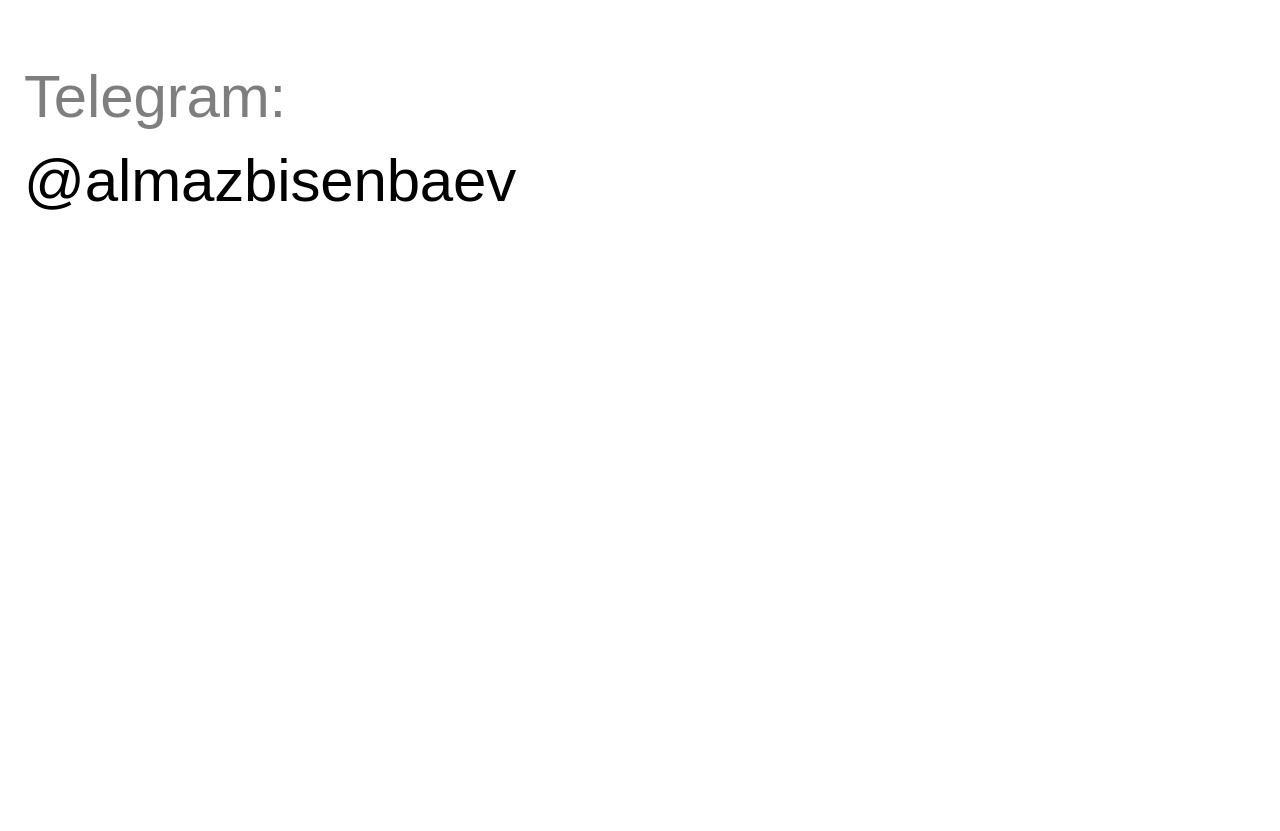
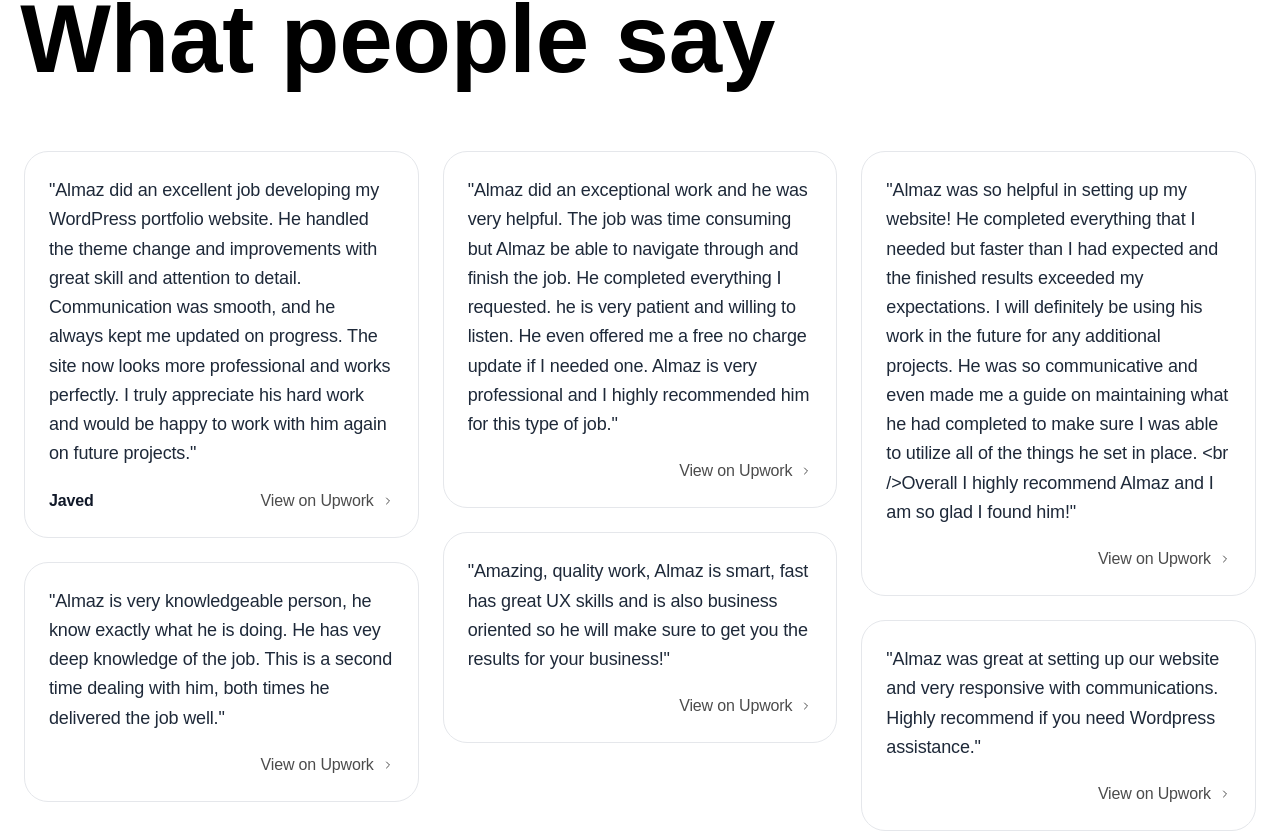
Before and after one commit to almazbisenbaev/almaz, a Next.js app: page / in a window 1280 px wide. Shown: the part 2956-3787 px from the top of the page. Before the commit the page ends 3247 px from the top, so only its background shows below. Built offline with nearby package versions, Linux system fonts and the light colour scheme; a web font is replaced by a local one.

Commit message:
Added reviews section

```diff
--- a/src/app/globals.css
+++ b/src/app/globals.css
@@ -71,43 +71,20 @@ a {
 .ff-display {
   font-family: var(--ff-display);
 }
-/*
-.grid {
-  display: flex;
-  flex-wrap: wrap;
-  margin: -20px;
+/* Reviews Masonry Layout */
+.reviews-masonry {
+  column-fill: balance;
 }
 
-.grid-item {
-  flex: 1;
-  padding: 20px;
+.review-card {
+  break-inside: avoid;
+  page-break-inside: avoid;
 }
 
-.grid-2x .grid-item {
-  max-width: 50%;
-  flex-basis: 50%;
-  width: 50%;
-} */
-
-/* @media (max-width: 991px) {
-
-  .grid {
-    margin: -10px;
-  }
-
-  .grid-item {
-    padding: 10px;
-  }
-
-  .grid-2x {
-    flex-direction: column;
-  }
-
-  .grid-2x .grid-item {
-    width: 100%;
-    max-width: 100%;
-  }
-} */
+/* Ensure proper spacing in masonry layout */
+.reviews-masonry > * {
+  margin-bottom: 1.5rem;
+}
 
 
 .section {
--- a/src/app/page.jsx
+++ b/src/app/page.jsx
@@ -14,6 +14,7 @@ import styles from "./page.module.css";
 
 // import EmblaCarousel from '@/components/SideProjectsCarousel';
 import LinkCard from '@/components/LinkCard';
+import ReviewsSection from '@/components/ReviewsSection';
 
 import { ChevronRight } from 'lucide-react';
 
@@ -300,11 +301,7 @@ export default function Home() {
         </div>
 
 
-        {/* <div className="section">
-          <div className="container mx-auto px-6 relative">
-
-          </div>
-        </div> */}
+        <ReviewsSection />
 
 
         <div className="section">
--- /dev/null
+++ b/src/components/ReviewsSection.jsx
@@ -0,0 +1,92 @@
+import { ChevronRight } from 'lucide-react';
+
+const reviewsData = [
+  {
+    id: 1,
+    name: "Javed",
+    review: "Almaz did an excellent job developing my WordPress portfolio website. He handled the theme change and improvements with great skill and attention to detail. Communication was smooth, and he always kept me updated on progress. The site now looks more professional and works perfectly. I truly appreciate his hard work and would be happy to work with him again on future projects.",
+    upworkLink: "https://www.upwork.com/freelancers/~01fc6ec6fb228858ff"
+  },
+  {
+    id: 2,
+    name: "",
+    review: "Almaz is very knowledgeable person, he know exactly what he is doing. He has vey deep knowledge of the job. This is a second time dealing with him, both times he delivered the job well.",
+    upworkLink: "https://www.upwork.com/freelancers/~01fc6ec6fb228858ff"
+  },
+  {
+    id: 3,
+    name: "",
+    review: "Almaz did an exceptional work and he was very helpful. The job was time consuming but Almaz be able to navigate through and finish the job. He completed everything I requested. he is very patient and willing to listen. He even offered me a free no charge update if I needed one. Almaz is very professional and I highly recommended him for this type of job.",
+    upworkLink: "https://www.upwork.com/freelancers/~01fc6ec6fb228858ff"
+  },
+  {
+    id: 4,
+    name: "",
+    review: "Amazing, quality work, Almaz is smart, fast has great UX skills and is also business oriented so he will make sure to get you the results for your business!",
+    upworkLink: "https://www.upwork.com/freelancers/~01fc6ec6fb228858ff"
+  },
+  {
+    id: 5,
+    name: "",
+    review: "Almaz was so helpful in setting up my website! He completed everything that I needed but faster than I had expected and the finished results exceeded my expectations. I will definitely be using his work in the future for any additional projects. He was so communicative and even made me a guide on maintaining what he had completed to make sure I was able to utilize all of the things he set in place. <br />Overall I highly recommend Almaz and I am so glad I found him!",
+    upworkLink: "https://www.upwork.com/freelancers/~01fc6ec6fb228858ff"
+  },
+  {
+    id: 6,
+    name: "",
+    review: "Almaz was great at setting up our website and very responsive with communications. Highly recommend if you need Wordpress assistance.",
+    upworkLink: "https://www.upwork.com/freelancers/~01fc6ec6fb228858ff"
+  },
+];
+
+const ReviewCard = ({ review, name, upworkLink }) => {
+  return (
+    <div className="review-card bg-white border border-gray-200 rounded-3xl p-6 hover:border-gray-300 transition-colors">
+      <div className="mb-5">
+        <p className="text-gray-800 text-lg leading-relaxed">"{review}"</p>
+      </div>
+      <div className="flex items-center justify-between">
+        <div>
+          <h4 className="font-semibold text-gray-900">{name}</h4>
+        </div>
+        <a
+          href={upworkLink}
+          target="_blank"
+          rel="noopener noreferrer"
+          className="extlink text-md"
+        >
+          View on Upwork
+          <ChevronRight size={14} />
+        </a>
+      </div>
+    </div>
+  );
+};
+
+const ReviewsSection = () => {
+  return (
+    <div className="section">
+      <div className="container mx-auto px-6">
+
+        <div className="section-header">
+          <h2 className="section-header-title">What people say</h2>
+        </div>
+
+        {/* Masonry layout using CSS columns */}
+        <div className="reviews-masonry columns-1 md:columns-2 lg:columns-3 gap-6">
+          {reviewsData.map((review) => (
+            <ReviewCard
+              key={review.id}
+              review={review.review}
+              name={review.name}
+              upworkLink={review.upworkLink}
+            />
+          ))}
+        </div>
+
+      </div>
+    </div>
+  );
+};
+
+export default ReviewsSection;
```
